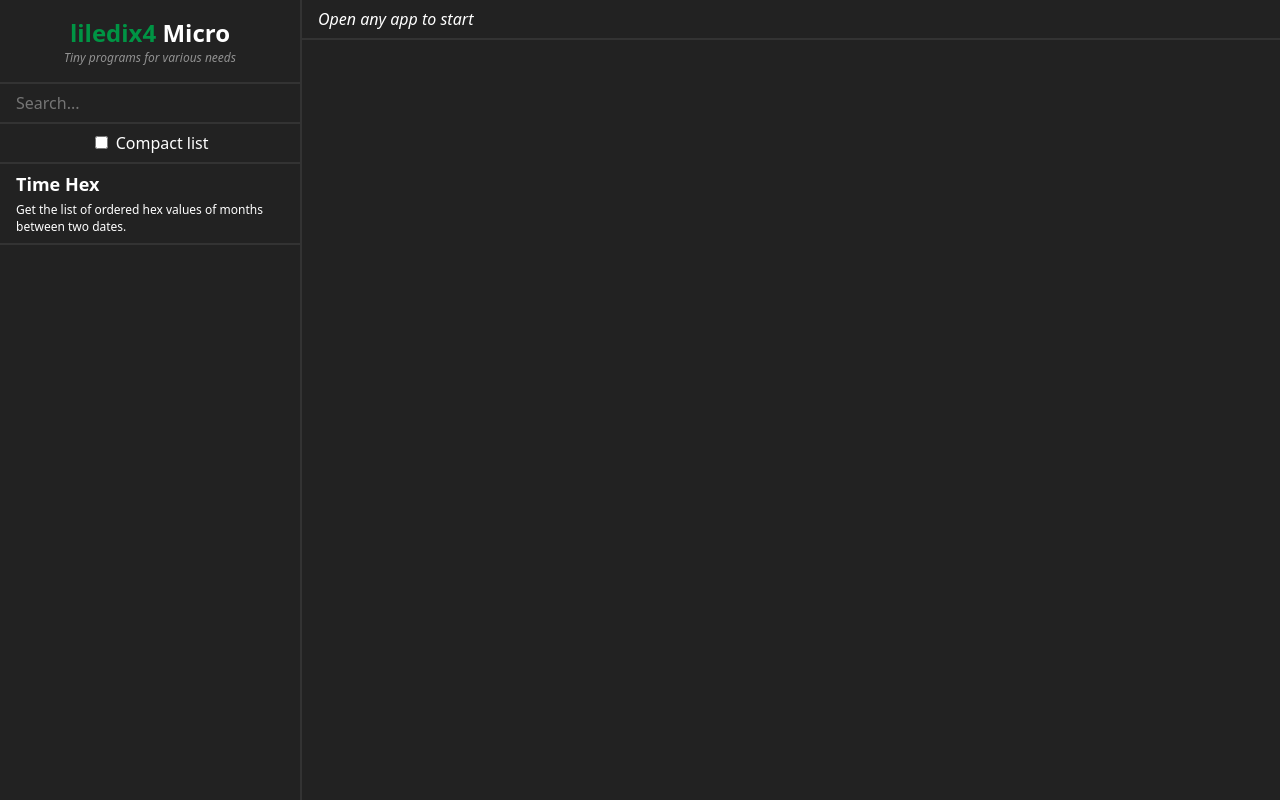
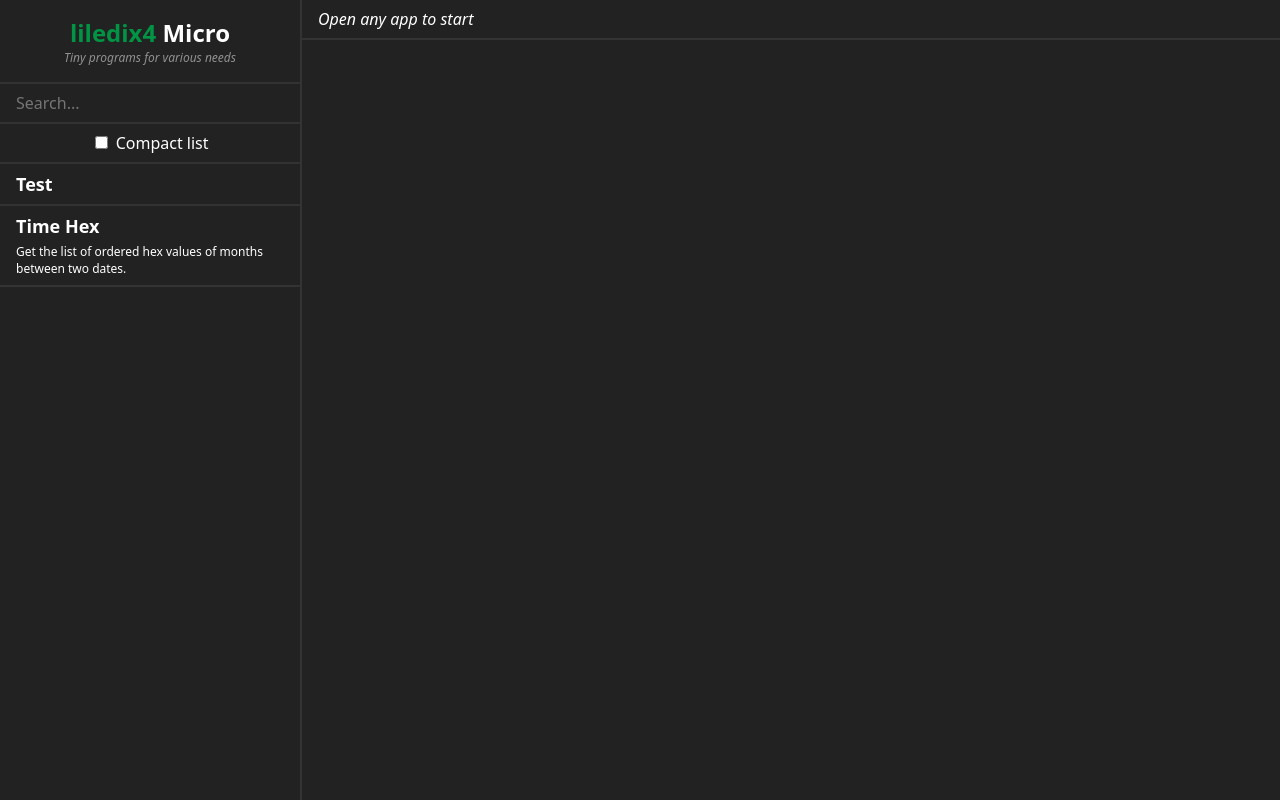
Before and after one commit to liledix4/micro, a plain HTML site: page index.html in a window 1280 px wide. Drawn offline with Linux system fonts and the light colour scheme.

Commit message:
[2025.01.18]

```diff
--- a/gears/css/main.css
+++ b/gears/css/main.css
@@ -78,9 +78,17 @@ body > .sidebar > .apps-list > .item {
     cursor: pointer;
     padding: .5rem 1rem;
     border-bottom: 2px solid #333333;
+    max-height: 250px;
+    transition: all .4s;
+    overflow: hidden;
 }
 body > .sidebar > .apps-list > .item.search-hide {
-    display: none;
+    max-height: 0;
+    padding-top: 0 !important;
+    padding-bottom: 0 !important;
+    border-bottom-width: 0;
+    opacity: 0;
+    transform: scale(.9);
 }
 body > .sidebar > .apps-list > .item.active {
     cursor: auto;
@@ -89,10 +97,13 @@ body > .sidebar > .apps-list > .item.active {
 body > .sidebar > .apps-list > .item > .title {
     font-weight: bold;
     font-size: 1.125rem;
+    transition: all .4s;
 }
 body > .sidebar > .apps-list > .item > .description {
+    max-height: 200px;
     font-size: .75rem;
     overflow: hidden;
+    transition: all .4s;
 }
 
 
--- a/gears/js/main.js
+++ b/gears/js/main.js
@@ -6,6 +6,11 @@ let appsList = [
         id: 'time_hex',
         title: 'Time Hex',
         description: 'Get the list of ordered hex values of months between two dates.',
+    },
+    {
+        id: 'test',
+        title: 'Test',
+        description: '',
     },
 ];
 const selector = {
@@ -24,12 +29,18 @@ appsList = appsList.sort((a, b) => {
 
 
 appsList.forEach(app => {
-    selector.appsList.innerHTML += `
-        <div class='item' open='${app.id}'>
-            <div class='title'>${app.title}</div>
-            <div class='description'>${app.description}</div>
-        </div>
-    `;
+    let id = '';
+    let title = '';
+    let description = '';
+
+    if (app.id)
+        id = ` open='${app.id}'`;
+    if (app.title)
+        title = `<div class='title'>${app.title}</div>`;
+    if (app.description)
+        description = `<div class='description'>${app.description}</div>`;
+
+    selector.appsList.innerHTML += `<div class='item'${id}>${title}${description}</div>`;
 });
 
 
```
